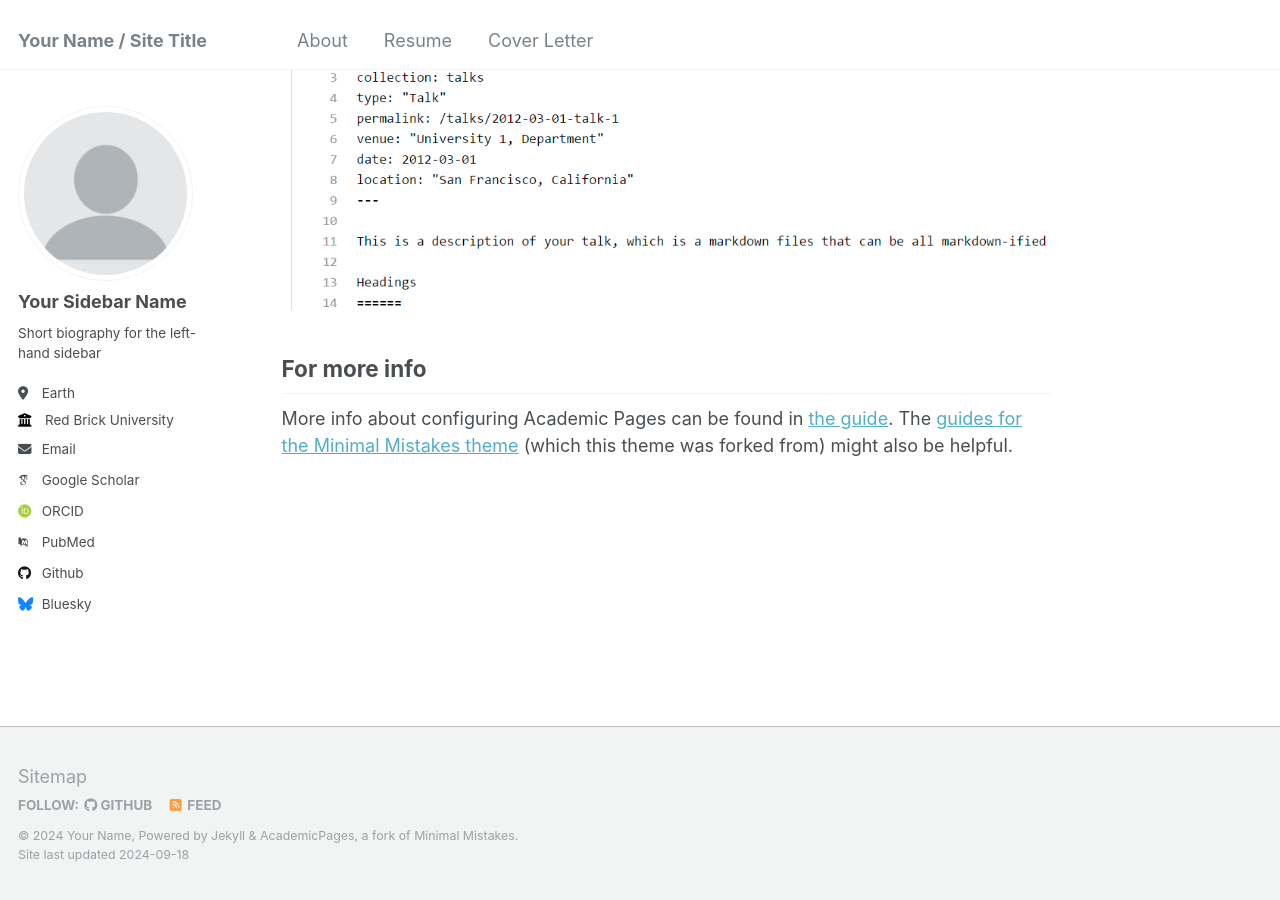
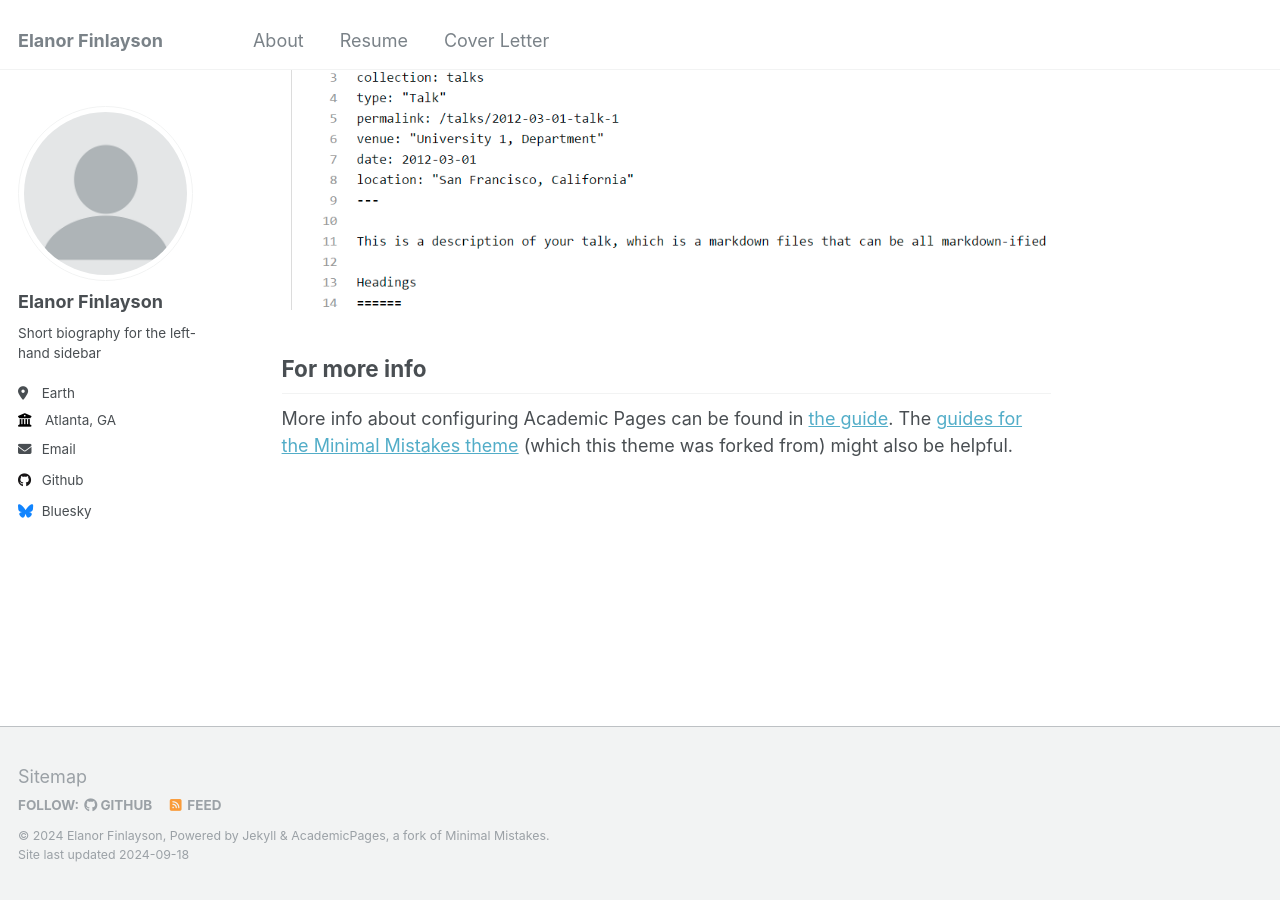
Before and after one commit to efin396/efin396.github.io, a Jekyll site: the page built from _pages/about.md, in a window 1280 px wide and 900 px high, scrolled down 2679 px. Built offline with Jekyll 4.4.1, drawn with Linux system fonts in a browser that asks for light colours; some web fonts are replaced.

Commit message:
Update _config.yml

```diff
--- a/_config.yml
+++ b/_config.yml
@@ -8,9 +8,9 @@
 
 # Basic Site Settings
 locale                   : "en-US"
-title                    : "Your Name / Site Title"
+title                    : "Elanor Finlayson"
 title_separator          : "-"
-name                     : &name "Your Name"
+name                     : &name "Elanor Finlayson"
 description              : &description "personal description"
 url                      : https://academicpages.github.io # the base hostname & protocol for your site e.g. "https://mmistakes.github.io"
 baseurl                  : "" # the subpath of your site, e.g. "/blog"
@@ -22,28 +22,20 @@ repository               : "academicpages/academicpages.github.io"
 author:
   # Biographic information
   avatar           : "profile.png"
-  name             : "Your Sidebar Name"
+  name             : "Elanor Finlayson"
   pronouns         : # example: "she/her"
   bio              : "Short biography for the left-hand sidebar"
   location         : "Earth"
-  employer         : "Red Brick University"
+  employer         : "Atlanta, GA"
   uri              : # URL
   email            : "none@example.org"
 
-  # Academic websites
-  arxiv            : # URL - Update with the correct link to your profile
-  googlescholar    : "https://scholar.google.com/citations?user=PS_CX0AAAAAJ"
-  impactstory      : # URL
-  orcid            : "http://orcid.org/yourorcidurl"
-  semantic         : # URL
-  pubmed           : "https://www.ncbi.nlm.nih.gov/pubmed/?term=john+snow"
-  researchgate     : # URL
 
   # Repositories and software development
   bitbucket        : # Username - Update with your username on the site
   codepen          : # Username
   dribbble         : # Username
-  github           : "academicpages"
+  github           : "ef396"
   kaggle           : # Username
   stackoverflow    : # User number or user number and name (i.e., use "1" or "1/jeff-atwood")
 
```
